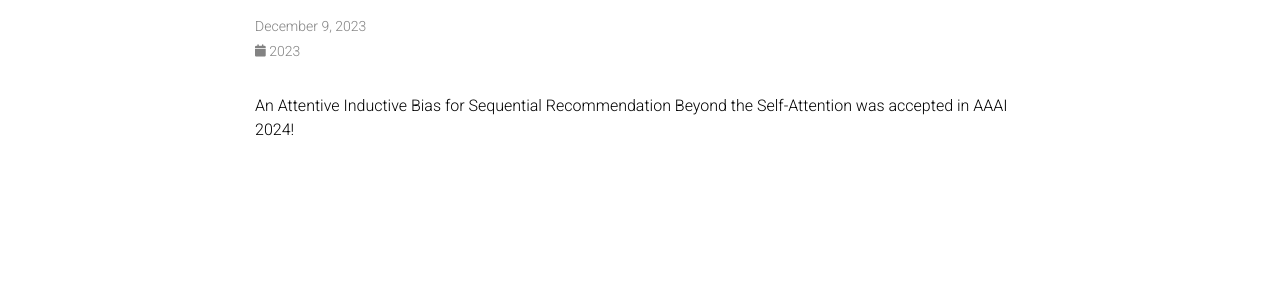
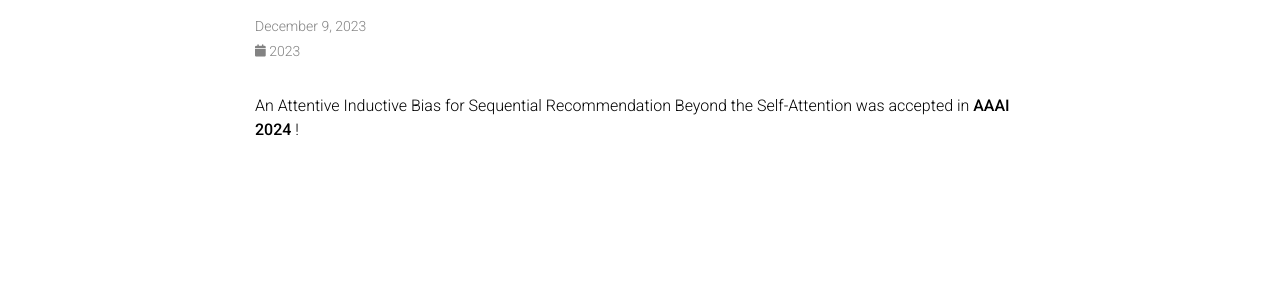
Before and after one commit to yehjin-shin/yehjin-shin.github.io, a Jekyll site: the page built from _news/2023-12-09.md, in a window 1280 px wide. Shown: the part 145-434 px from the top of the page. Built offline with Jekyll 4.4.1, drawn with Linux system fonts in a browser that asks for light colours; comment, search, counter and statistics services are not loaded; a style sheet for code colours, icons or effects is not loaded.

Commit message:
[DOCS] Update 2023-12-09.md

```diff
--- a/_news/2023-12-09.md
+++ b/_news/2023-12-09.md
@@ -5,4 +5,4 @@
 related_posts: false
 ---
 
-An Attentive Inductive Bias for Sequential Recommendation Beyond the Self-Attention was accepted in AAAI 2024!
+An Attentive Inductive Bias for Sequential Recommendation Beyond the Self-Attention was accepted in **AAAI 2024** !
```
